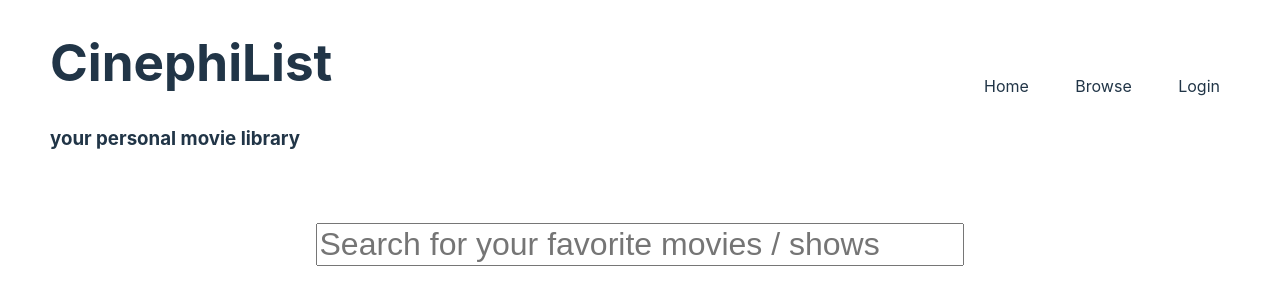
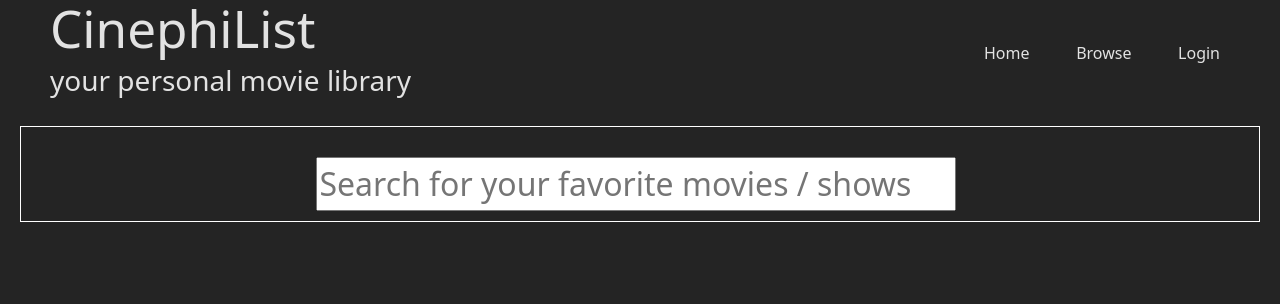
Before and after one commit to dfergusbrown/CinephiList, a React (Vite) app: page / in a window 1280 px wide. Shown: the top 304 px of the page. Built offline with nearby package versions, Linux system fonts and the light colour scheme; no server answers.

Commit message:
Featured Carousel

```diff
--- a/components/SearchBar.jsx
+++ b/components/SearchBar.jsx
@@ -13,9 +13,10 @@ const SearchBar = () => {
         fetch(baseURL+ apiKey +'&s='+ value)
         .then(response => response.json())
         .then(data => {
-            const resultArray = data.Search.filter(item => {
-                return value && item && item.Title
-            })
+            const resultArray = data.Search
+            // .filter(item => {
+            //     return value && item && item.Title
+            // })
             setResultsList(resultArray)
             console.log(`Data received from omdb: ${resultArray}`)
         })
--- /dev/null
+++ b/components/featuredCarousel/FeaturedCarousel.jsx
@@ -0,0 +1,32 @@
+import { Col, Container, Row } from "react-bootstrap";
+import AFItop100list from "./AFItop100list";
+import useApiRequest from "../useApiRequest";
+
+const FeaturedCarousel = () => {
+
+    const randomArray = []
+    for (let i = 0; randomArray.length < 3; i++) {
+        let newRandomSelection = Math.floor(Math.random() * 124);
+        if (!randomArray.includes(AFItop100list[newRandomSelection])) {
+            randomArray.push(AFItop100list[newRandomSelection])
+        }
+    }
+
+    return (
+        <Container className="fluid">
+            <Row className="carousel">
+                {randomArray.map(item => {
+                    const posterURL = useApiRequest(item)
+
+                    return (
+                        <Col>
+                            <img src={posterURL.apiData.Poster} key={item}/>
+                        </Col>
+                    )
+                })}
+            </Row>
+        </Container>
+    )
+}
+
+export default FeaturedCarousel;
--- /dev/null
+++ b/components/useApiRequest.js
@@ -0,0 +1,22 @@
+import { useState, useEffect } from "react";
+
+
+const useApiRequest = title => {
+  const [apiData, setData] = useState([]);
+  const baseURL = 'http://www.omdbapi.com/?apikey='
+  const apiKey = '5c02e86e'
+
+  useEffect(() => {
+      fetch(baseURL + apiKey +'&t='+ title)
+      .then(response => response.json())
+      .then(data => {
+        setData(data)
+        console.log(data)
+      })
+      .catch(error => console.log(error))
+  }, []);
+
+  return { apiData };
+};
+
+export default useApiRequest;
--- a/package.json
+++ b/package.json
@@ -10,7 +10,9 @@
     "preview": "vite preview"
   },
   "dependencies": {
+    "bootstrap": "^5.3.2",
     "react": "^18.2.0",
+    "react-bootstrap": "^2.9.1",
     "react-dom": "^18.2.0"
   },
   "devDependencies": {
--- a/src/App.css
+++ b/src/App.css
@@ -1,9 +1,9 @@
-
-.container {
-  display: flex;
-  flex-direction: column;
+.background {
+  color-scheme: light dark;
+  color: rgba(255, 255, 255, 0.87);
+  background-color: #242424;
+  width: 100vw;
   height: 100vh;
-  width: 100vw;
 }
 
 .siteHeader {
@@ -66,3 +66,9 @@
   overflow-y: scroll;
   margin-bottom: 30px;
 }
+
+/*Carousel*/
+
+.carousel {
+  overflow-x: scroll;
+}
--- a/src/App.jsx
+++ b/src/App.jsx
@@ -1,25 +1,13 @@
-import { useState, useEffect } from 'react'
+import 'bootstrap/dist/css/bootstrap.min.css';
 import './App.css'
-import SearchBar from '../components/searchBar'
-
+import SearchBar from '../components/SearchBar'
+import useApiRequest from '../components/useApiRequest'
+import FeaturedCarousel from '../components/featuredCarousel/FeaturedCarousel'
 
 function App() {
-  // const [movieURL, setURL] = useState({})
-  // const baseURL = 'http://www.omdbapi.com/?apikey='
-
-  // const apiKey = '5c02e86e'
-  // useEffect(() => {
-  //       fetch(baseURL+ apiKey +'&t=jumanji')
-  //       .then(response => response.json())
-  //       .then(data => {
-  //         setURL(data.Poster)
-  //         console.log(data)
-  //       })
-  //       .catch(error => console.log(error))
-  // }, [])
 
   return (
-    <div className='container'>
+    <div className='background'>
       <header className='siteHeader'>
         <div id="sitetitle">
           <h1>CinephiList</h1>
@@ -32,6 +20,7 @@ function App() {
         </div>
       </header>
       <SearchBar />
+      <FeaturedCarousel />
     </div>
   )
 }
```
Also changed, not shown: components/featuredCarousel/AFItop100list.jsx (added, +5 -0 lines), 1 other file (tests, documents, lock files or other folders).
